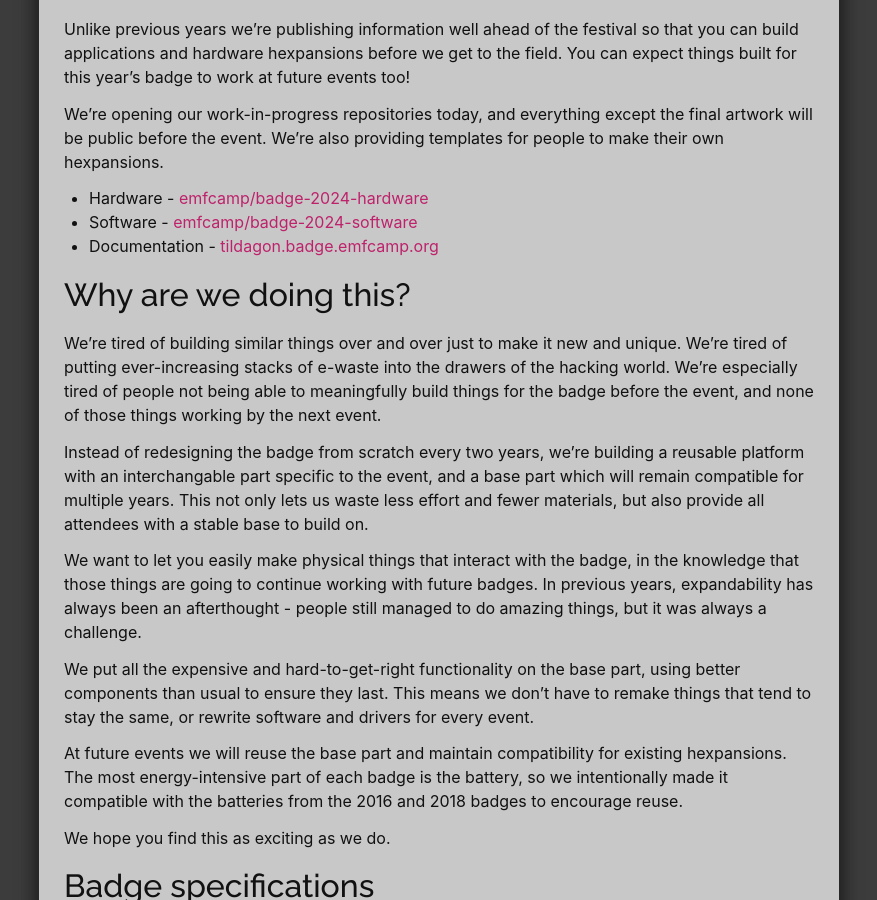
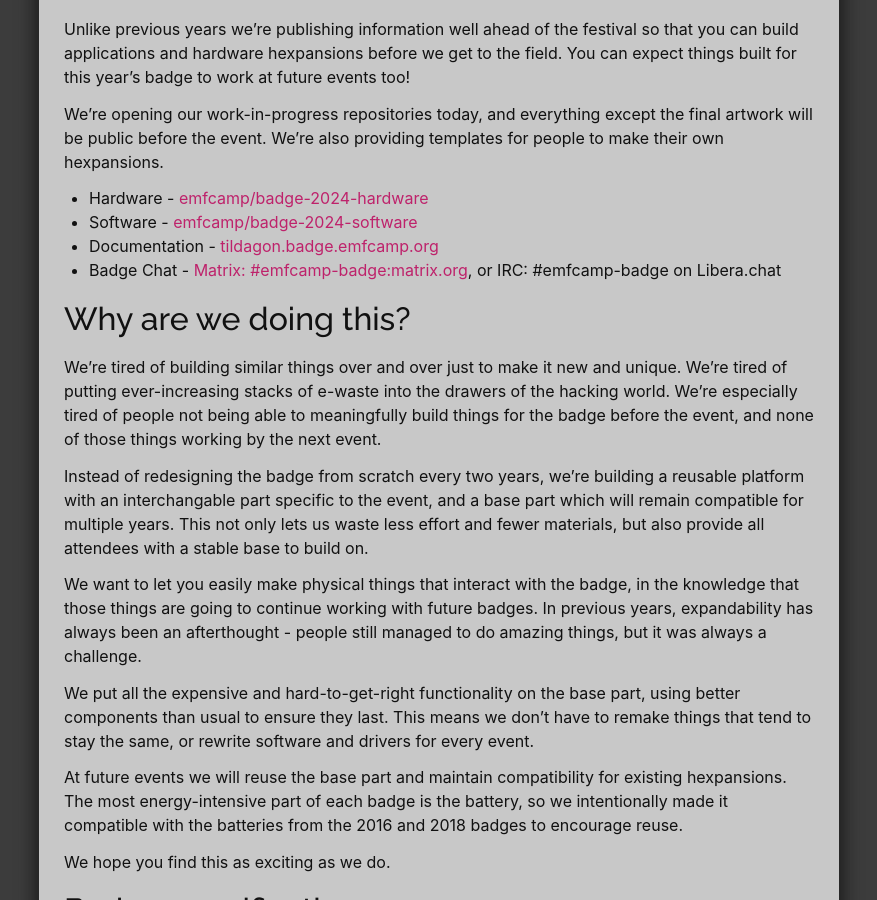
Before and after one commit to emfcamp/blog, a Jekyll site: the page built from _posts/2024-03-18-tildagon.md, in a window 1280 px wide and 900 px high, scrolled down 2328 px. Shown: the whole window, without its empty margins (201-1078 px from the left). Built offline with Jekyll 4.4.1, drawn with Linux system fonts in a browser that asks for light colours.

Commit message:
Point people to Matrix & IRC

```diff
--- a/_posts/2024-03-18-tildagon.md
+++ b/_posts/2024-03-18-tildagon.md
@@ -54,7 +54,7 @@ We're opening our work-in-progress repositories today, and everything except the
 * Hardware - [emfcamp/badge-2024-hardware](https://github.com/emfcamp/badge-2024-hardware)
 * Software - [emfcamp/badge-2024-software](https://github.com/emfcamp/badge-2024-software)
 * Documentation - [tildagon.badge.emfcamp.org](https://tildagon.badge.emfcamp.org/)
-
+* Badge Chat - [Matrix: #emfcamp-badge:matrix.org](http://matrix.to/#/#emfcamp-badge:matrix.org), or IRC: #emfcamp-badge on Libera.chat
 
 ## Why are we doing this?
 
```
